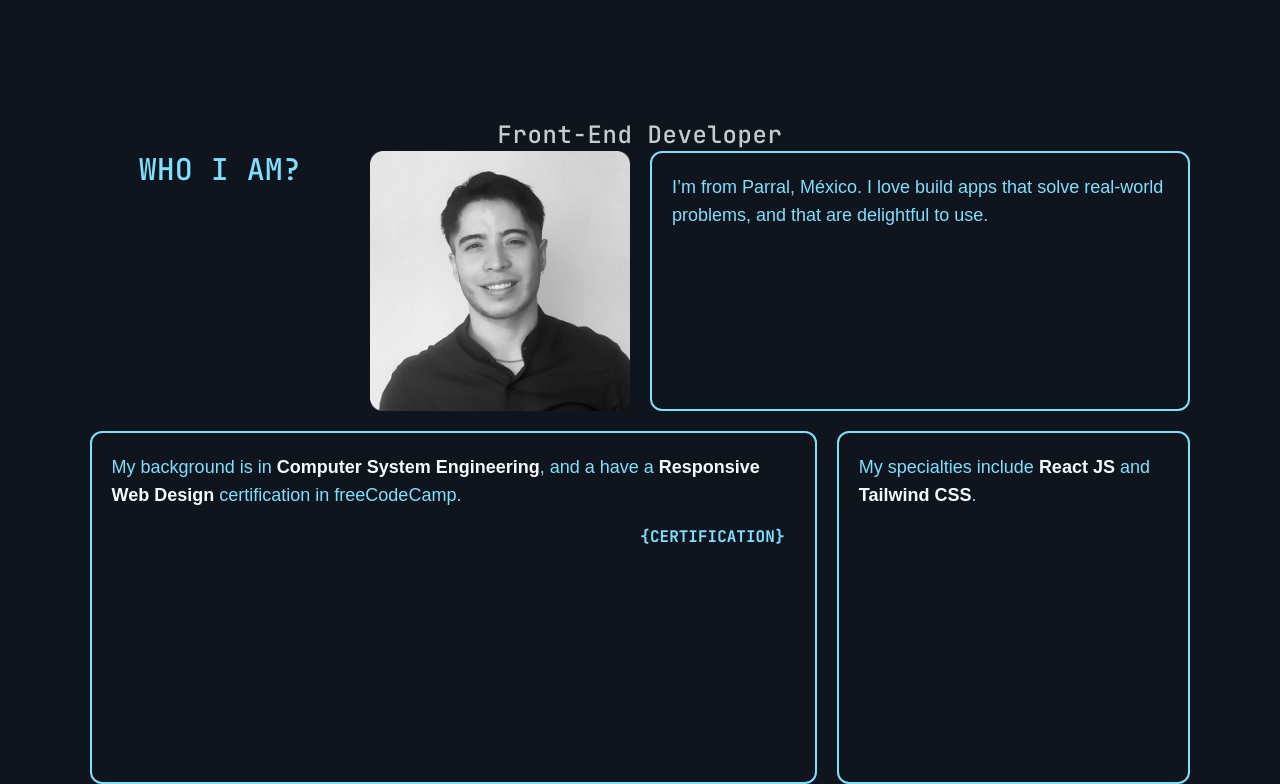
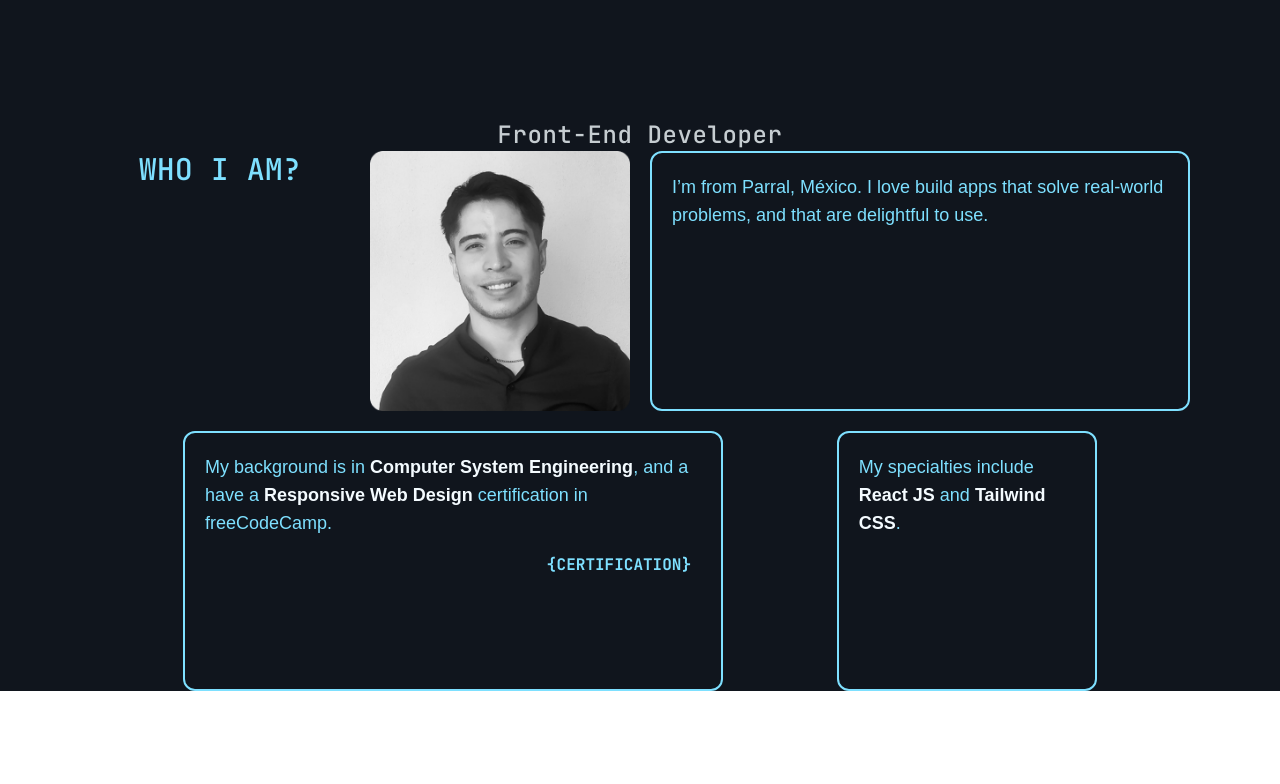
Before and after one commit to ledesmx/Portfolio-one, a React (Vite) app: page / in a window 1280 px wide. Shown: the part 688-1472 px from the top of the page. After the commit the page ends 1379 px from the top, so only its background shows below. Built offline with nearby package versions, Linux system fonts and the light colour scheme; a web font is replaced by a local one.

Commit message:
Iprove About page layout for large screens

```diff
--- a/src/components/About.jsx
+++ b/src/components/About.jsx
@@ -2,7 +2,7 @@ import personalPhoto from "../../public/personal-photo.png"
 
 export default function About() {
     return(
-        <section className="w-[86%] mx-[7%] grid gap-y-10 md:gap-y-5">
+        <section className="w-[86%] max-w-[1100.8px] mx-auto grid gap-y-10 md:gap-y-5">
             <div className="grid grid-cols-1 gap-y-10 md:grid-cols-3 md:gap-x-5 lg:grid-cols-4 lg:grid-rows-1">
                 <h2 className="font-jetbrains uppercase text-dark-txt text-3xl text-center md:col-span-3 lg:col-span-1">Who I am?</h2>
                 <img
@@ -13,14 +13,14 @@ export default function About() {
                     <p className="text-dark-txt font-encode text-lg">I’m from Parral, México. I love build apps that solve real-world problems, and that are delightful to use.</p>
                 </div>
             </div>
-            <div className="grid grid-cols-1 gap-y-10 md:grid-cols-3 md:gap-x-5">
-                <div className="border-2 border-dark-txt p-5 rounded-xl flex flex-col md:col-span-2">
+            <div className="grid grid-cols-1 gap-y-10 md:grid-cols-3 md:gap-x-5 lg:grid-cols-12">
+                <div className="border-2 border-dark-txt p-5 rounded-xl flex flex-col md:col-span-2 lg:col-span-6 lg:col-start-2">
                     <p className="text-dark-txt font-encode text-lg">My background is in <span className="text-dark-primary font-semibold">Computer System Engineering</span>, and a have a <span className="text-dark-primary font-semibold">Responsive Web Design</span> certification in freeCodeCamp.</p>
                     <a
                     className="text-dark-txt uppercase font-jetbrains font-bold self-end mt-4 mr-5 relative before:content-['{'] before:absolute before:left-[-10px] before:transition-transform before:hover:translate-x-[-10px] after:content-['}'] after:absolute after:right-[-10px] after:transition-transform after:hover:translate-x-[10px]"
                     href="">Certification</a>
                 </div>
-                <div className="border-2 border-dark-txt p-5 rounded-xl md:aspect-square">
+                <div className="border-2 border-dark-txt p-5 rounded-xl md:aspect-square lg:col-span-3 lg:col-start-9">
                     <p className="text-dark-txt font-encode text-lg">My specialties include <span className="text-dark-primary font-semibold">React JS</span> and <span className="text-dark-primary font-semibold">Tailwind CSS</span>.</p>
                 </div>
             </div>
```
